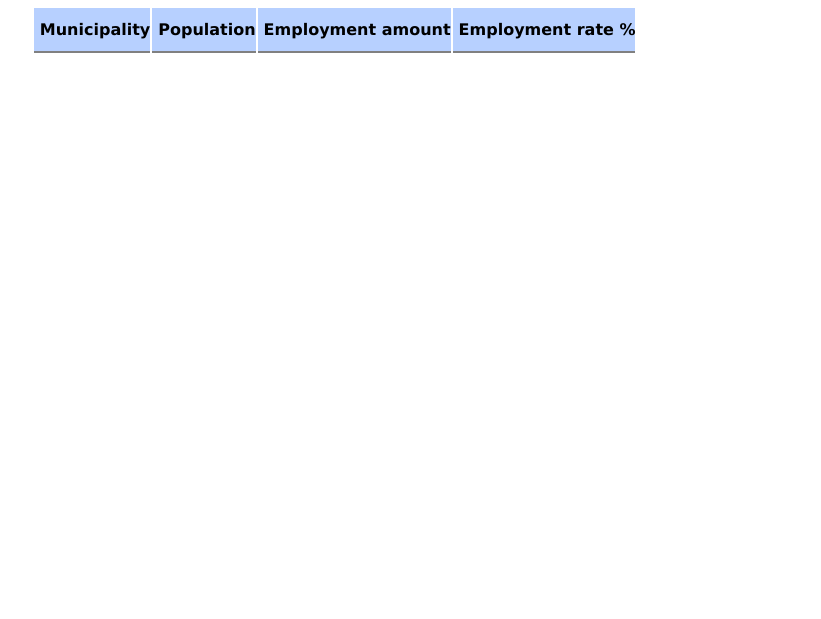
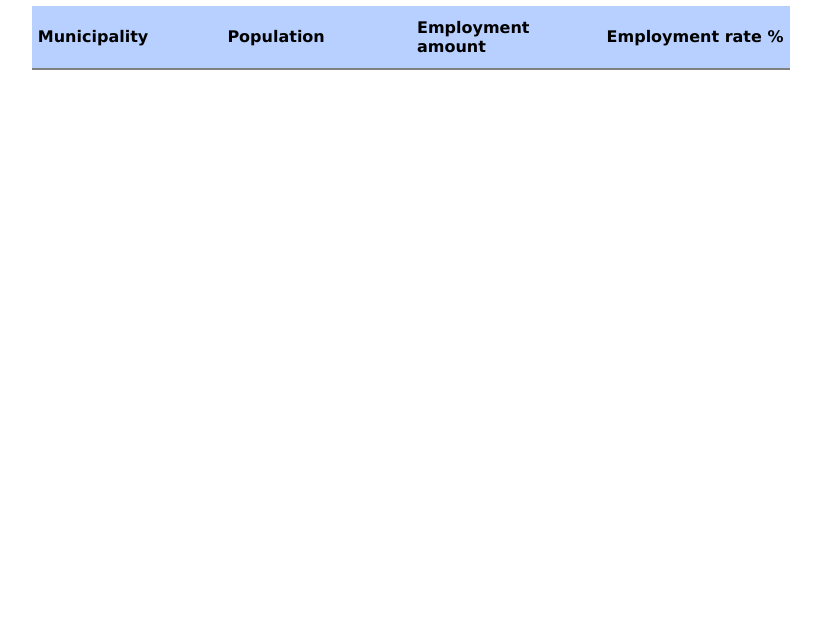
Before and after one commit to aRakkolainen/ITWB___WEEK_3, a website built with Parcel: page index.html in a window 1280 px wide. Shown: the part 181-800 px from the top of the page, without its empty margins (229-1050 px from the left). Built offline with nearby package versions, Linux system fonts and the light colour scheme; no server answers.

Commit message:
Table styling edited

```diff
--- a/src/styles.css
+++ b/src/styles.css
@@ -19,7 +19,7 @@ th {
   padding: 12px 0px 12px 6px;
   border-bottom: 2px solid gray;
 }
-#populations_of_municipalities {
+#informationTable {
   border-collapse: collapse;
   font-size: 16px;
   text-align: left;
```
